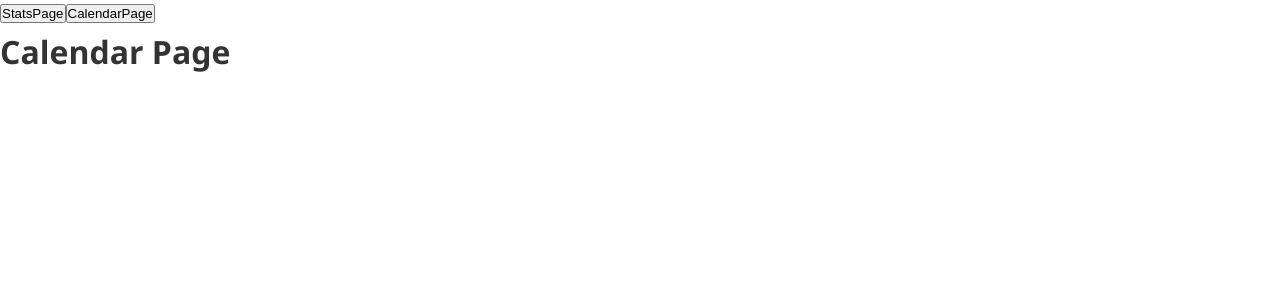
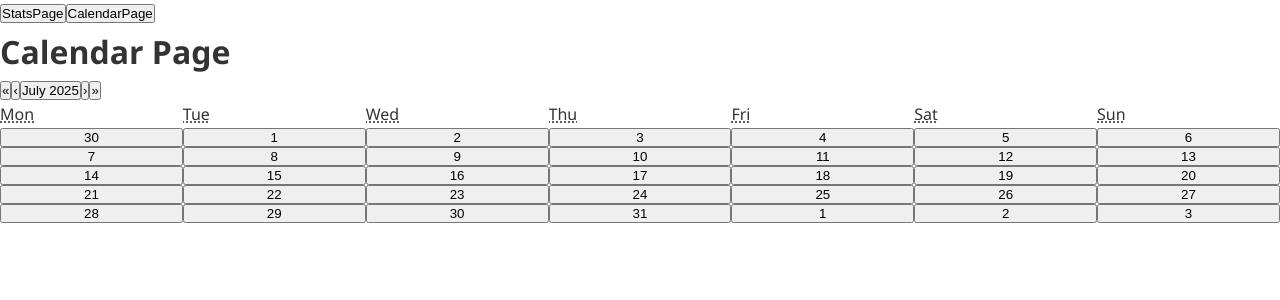
Before and after one commit to diviebisike/food-point-tracker, a React (Vite) app: page /#/CalendarPage in a window 1280 px wide. Shown: the top 300 px of the page. Built offline with nearby package versions, Linux system fonts and the light colour scheme.

Commit message:
made ugly calendar

```diff
--- a/package.json
+++ b/package.json
@@ -11,6 +11,7 @@
   },
   "dependencies": {
     "react": "^19.1.0",
+    "react-calendar": "^6.0.0",
     "react-dom": "^19.1.0",
     "react-router-dom": "^7.6.3"
   },
--- a/src/Components/Calendar.jsx
+++ b/src/Components/Calendar.jsx
@@ -0,0 +1,17 @@
+import Calendar from 'react-calendar';
+import {useState} from 'react';
+
+const ReactCalendar = () => {
+    const [date, setDate] = useState(new Date());
+
+    const onChange = () => {
+       setDate(date)
+    };
+    return (
+        <div>
+            <Calendar onChange = {onChange} value = {date}/>
+        </div>
+    );
+};
+
+export default ReactCalendar
--- a/src/Pages/CalendarPage.jsx
+++ b/src/Pages/CalendarPage.jsx
@@ -1,10 +1,12 @@
-import { Link } from "react-router-dom"
+import ReactCalendar from '../Components/Calendar';
 
 export function CalendarPage(){
     return(
     <>
     <h1>Calendar Page</h1>
-
+      <div>
+        <ReactCalendar/>
+      </div>
 
     </>
       )
```
Also changed, not shown: src/Pages/CalPage.css (deleted), 1 other file (tests, documents, lock files or other folders).
